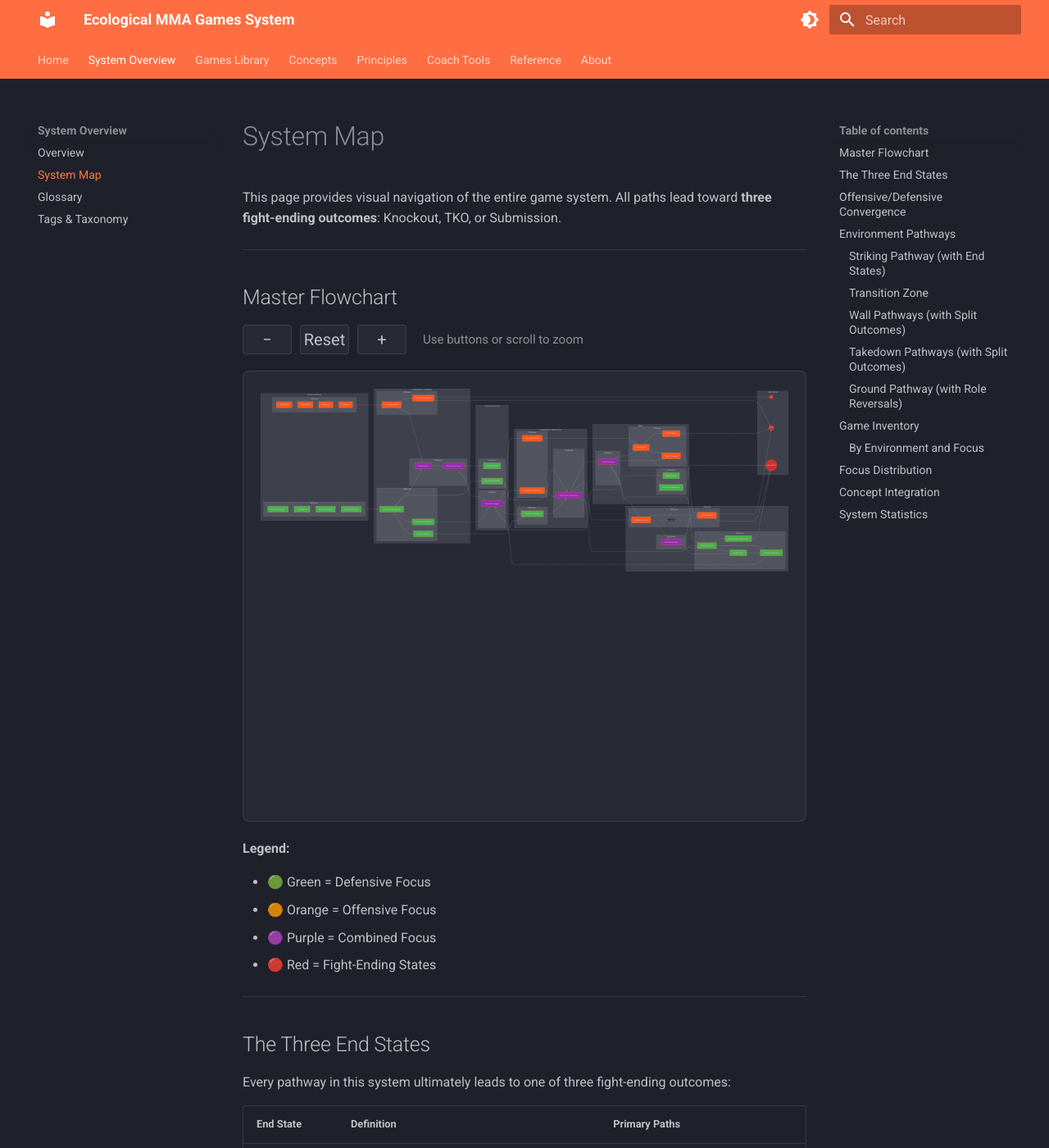
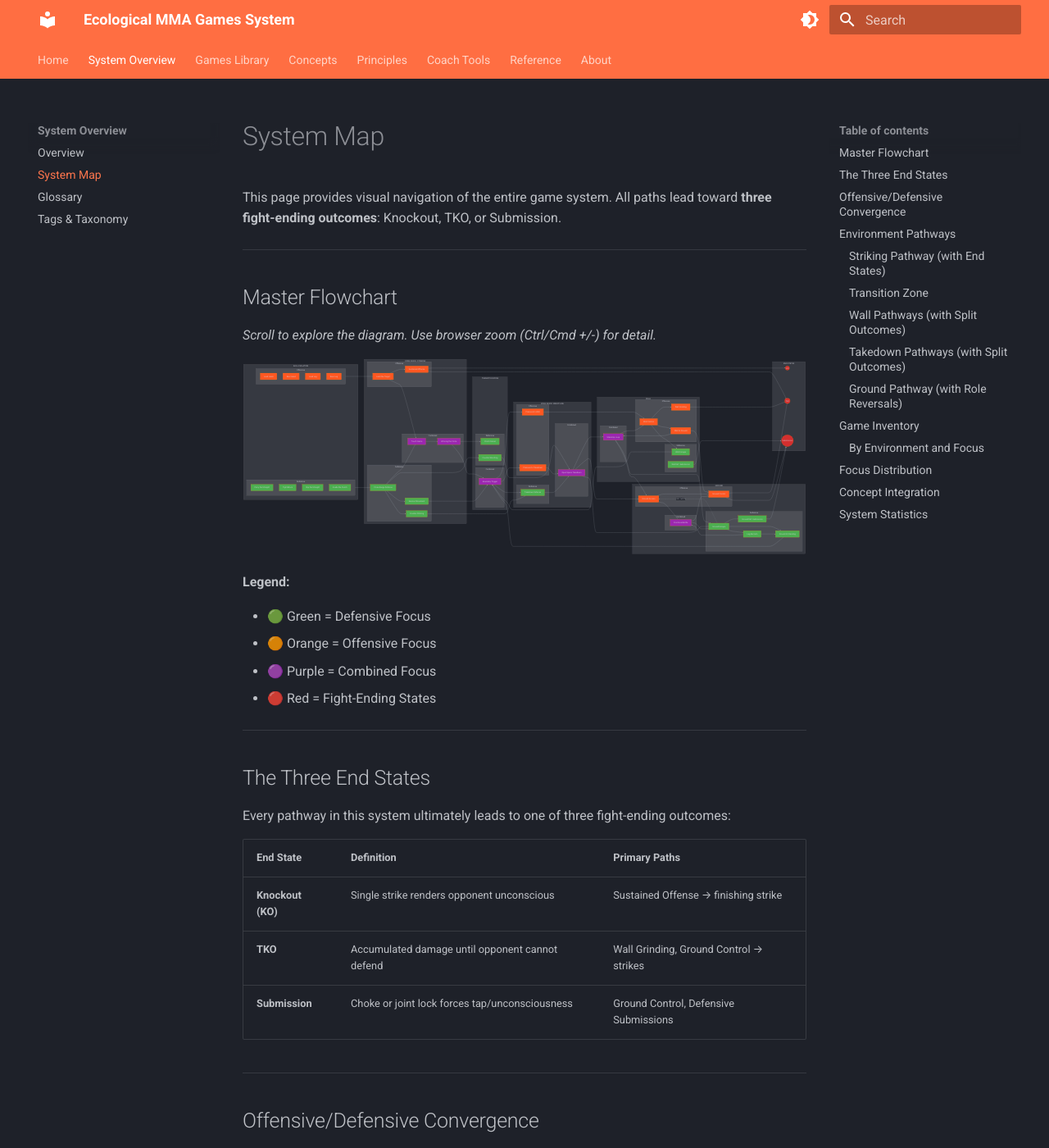
Before and after one commit to ACalienes/Ecological-MMA-Game-System, an MkDocs documentation site: the page built from docs/system/map.md, in a window 1280 px wide and 1400 px high. Shown: the whole window at 82% size. Built offline with MkDocs 1.6.1 and Material for MkDocs 9.7.7, drawn with Linux system fonts in a browser that asks for light colours.

Commit message:
Simplify: remove custom zoom, use native browser zoom
The mermaid rendering in MkDocs Material doesn't play well with
custom JavaScript. Just let the diagram render naturally.
Users can scroll the page and use browser zoom (Ctrl/Cmd +/-).

Co-Authored-By: Claude Opus 4.5 <noreply@anthropic.com>

````diff
--- a/docs/javascripts/flowchart-zoom.js
+++ b/docs/javascripts/flowchart-zoom.js
@@ -1,34 +1 @@
-// CSS Transform-based zoom for flowchart
-var currentZoom = 1;
-
-function zoomFlowchart(factor) {
-    var content = document.getElementById('master-flowchart');
-    if (!content) return;
-
-    if (factor === 1) {
-        // Reset
-        currentZoom = 1;
-    } else {
-        // Multiply current zoom
-        currentZoom *= factor;
-        // Clamp between 0.3 and 3
-        currentZoom = Math.max(0.3, Math.min(3, currentZoom));
-    }
-
-    content.style.transform = 'scale(' + currentZoom + ')';
-}
-
-// Add scroll wheel zoom
-document.addEventListener('DOMContentLoaded', function() {
-    var viewport = document.querySelector('.flowchart-viewport');
-    if (!viewport) return;
-
-    viewport.addEventListener('wheel', function(e) {
-        // Only zoom if Ctrl/Cmd is held
-        if (e.ctrlKey || e.metaKey) {
-            e.preventDefault();
-            var factor = e.deltaY > 0 ? 0.9 : 1.1;
-            zoomFlowchart(factor);
-        }
-    }, { passive: false });
-});
+// No custom zoom - using browser native zoom
--- a/docs/stylesheets/flowchart.css
+++ b/docs/stylesheets/flowchart.css
@@ -1,73 +1,4 @@
-/* Zoom Controls */
-.zoom-controls {
-    display: flex;
-    align-items: center;
-    gap: 0.5rem;
-    margin-bottom: 0.5rem;
-    flex-wrap: wrap;
-}
+/* Simple styling for large mermaid diagrams */
+/* Let them render naturally - users scroll the page and use browser zoom */
 
-.zoom-controls button {
-    width: 60px;
-    height: 36px;
-    border: 1px solid var(--md-default-fg-color--lightest);
-    border-radius: 4px;
-    background: var(--md-code-bg-color);
-    color: var(--md-default-fg-color);
-    font-size: 1rem;
-    cursor: pointer;
-    transition: all 0.2s ease;
-}
-
-.zoom-controls button:hover {
-    background: var(--md-accent-fg-color);
-    color: var(--md-accent-bg-color);
-    border-color: var(--md-accent-fg-color);
-}
-
-.zoom-hint {
-    font-size: 0.75rem;
-    color: var(--md-default-fg-color--light);
-    margin-left: 0.5rem;
-}
-
-/* Viewport - the visible window */
-.flowchart-viewport {
-    width: 100%;
-    height: 550px;
-    overflow: auto;
-    border: 1px solid var(--md-default-fg-color--lightest);
-    border-radius: 8px;
-    background: var(--md-code-bg-color);
-    margin: 1rem 0;
-    position: relative;
-}
-
-/* Content - the zoomable area */
-.flowchart-content {
-    transform-origin: 0 0;
-    transition: transform 0.2s ease;
-    padding: 1rem;
-    min-width: max-content;
-}
-
-.flowchart-content .mermaid,
-.flowchart-content pre {
-    margin: 0;
-}
-
-.flowchart-content svg {
-    max-width: none !important;
-    display: block;
-}
-
-/* Mobile */
-@media (max-width: 768px) {
-    .flowchart-viewport {
-        height: 400px;
-    }
-
-    .zoom-hint {
-        display: none;
-    }
-}
+/* No special styling needed - MkDocs Material handles it */
--- a/docs/system/map.md
+++ b/docs/system/map.md
@@ -6,15 +6,7 @@ This page provides visual navigation of the entire game system. All paths lead t
 
 ## Master Flowchart
 
-<div class="zoom-controls">
-    <button onclick="zoomFlowchart(0.8)">−</button>
-    <button onclick="zoomFlowchart(1)">Reset</button>
-    <button onclick="zoomFlowchart(1.25)">+</button>
-    <span class="zoom-hint">Use buttons or scroll to zoom</span>
-</div>
-
-<div class="flowchart-viewport">
-<div class="flowchart-content" id="master-flowchart">
+<p><em>Scroll to explore the diagram. Use browser zoom (Ctrl/Cmd +/-) for detail.</em></p>
 
 ```mermaid
 flowchart LR
@@ -222,9 +214,6 @@ flowchart LR
     style TKO fill:#D32F2F,color:#fff
     style SUB fill:#D32F2F,color:#fff
 ```
-
-</div>
-</div>
 
 **Legend:**
 
--- a/mkdocs.yml
+++ b/mkdocs.yml
@@ -146,12 +146,8 @@ nav:
     - Design Rules: about/levels-vs-games.md
     - Disclaimer: about/disclaimer.md
 
-extra_css:
-  - stylesheets/flowchart.css
-
 extra_javascript:
   - javascripts/mermaid-init.js
-  - javascripts/flowchart-zoom.js
 
 extra:
   social:
````
